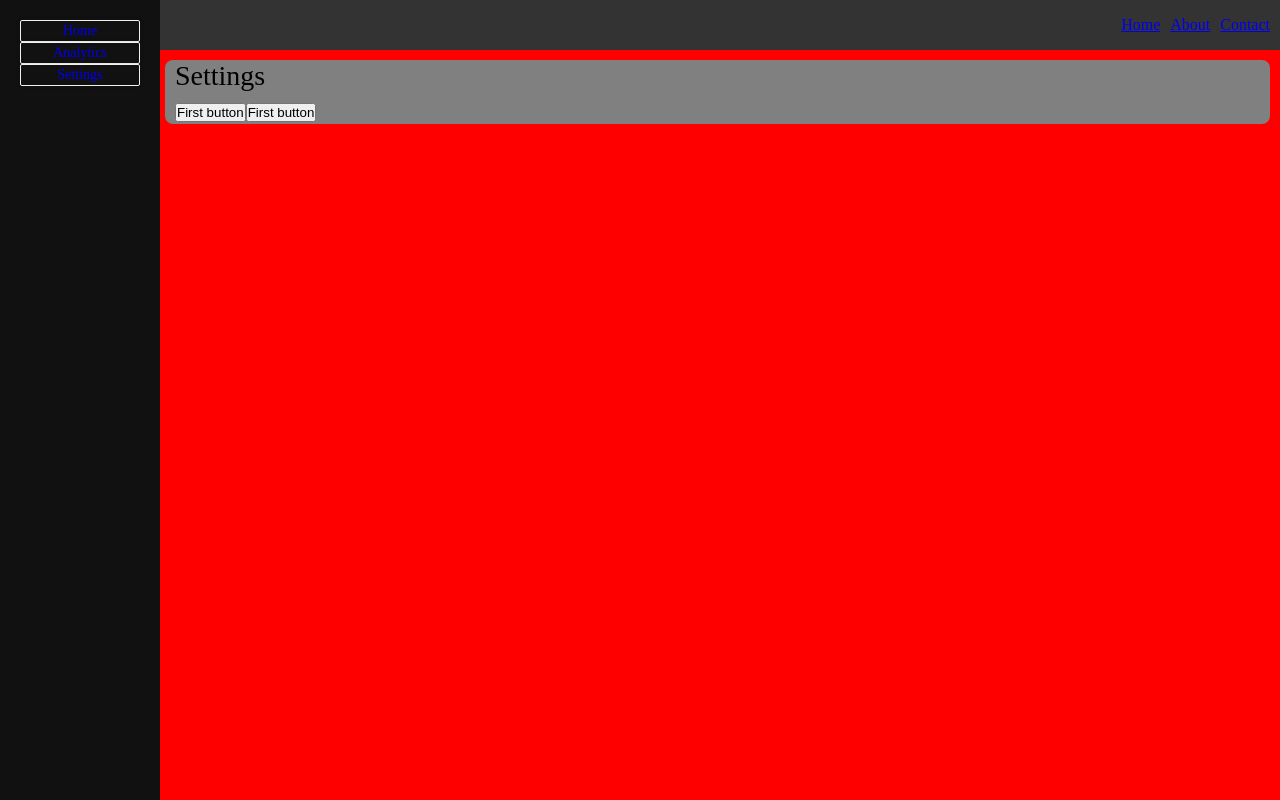
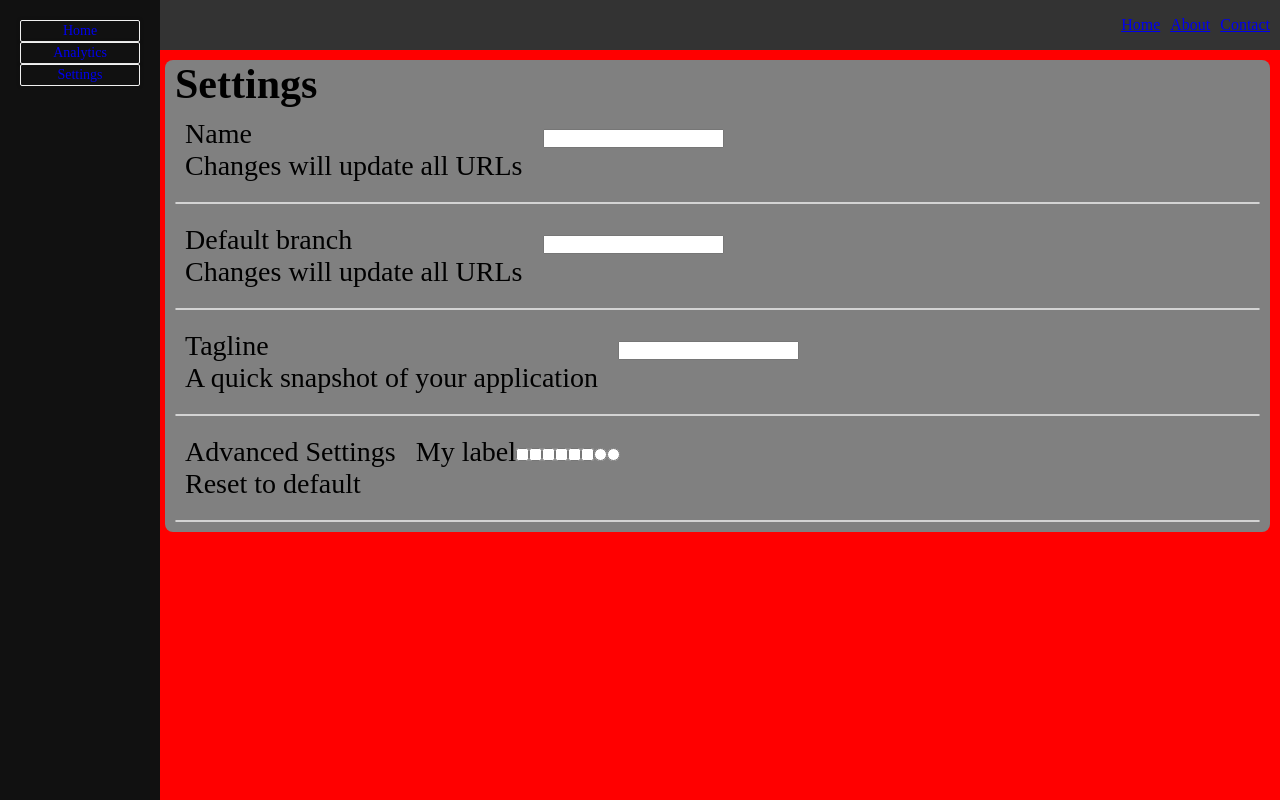
Before and after one commit to Anurag1096/react_1, a React app: page /settings in a window 1280 px wide. Built offline with nearby package versions, Linux system fonts and the light colour scheme.

Commit message:
adding setting form page

```diff
--- /dev/null
+++ b/src/pages/Settings/Settings.css
@@ -0,0 +1,17 @@
+.input_wrapper{
+    display:flex;
+    width:100%;
+}
+.input_info{
+    margin:10px;
+}
+.input_main{
+    margin:10px;
+}
+.divide{
+    border:0.5px solid #D3D3D3;
+    border-radius:4px;
+    width:100%;
+    height:1px;
+    margin:10px 0 10px 0;
+}
--- a/src/pages/Settings/index.tsx
+++ b/src/pages/Settings/index.tsx
@@ -1,19 +1,123 @@
-import React,{useEffect} from 'react'
+import React,{useEffect,useState} from 'react'
+import "./Settings.css"
+interface FormData{
+  name:string,
+  branch:string,
+  tagline:string,
+  allowNewMembers:boolean,
+  allowChangeNames:boolean,
+  deployRequest:boolean,
+  restrictBranch:boolean,
+  allowConsoleAccess:boolean,
+  autoCopyMigration:boolean,
+  myRadio:string,
 
+}
 const Settings = () => {
 
+  const [formData,setFormData]=useState<FormData>({
+    name:"",
+    branch:"",
+    tagline:"",
+    allowNewMembers:false,
+    allowChangeNames:false,
+    deployRequest:false,
+    restrictBranch:false,
+    allowConsoleAccess:false,
+    autoCopyMigration:false,
+    myRadio:"",
+  })
+
 useEffect(()=>{
+},[])
 
+const handleFormData=(e:React.ChangeEvent<HTMLInputElement>)=>{
+  // e.preventDefault() This was the issue in checkbox not updating properly
+ const {name,type,value,checked}=e.target
+ let newVal:string | boolean;
 
+ if (type === "checkbox") {
+  newVal = checked;
+} else if (type === "radio") {
+  if (checked) {
+    newVal = value;
+  }
+} else {
+  newVal = value;
+}
 
-},[])
+setFormData(prevFormData => ({
+  ...prevFormData,
+  [name]: type === "checkbox" ? checked : newVal
+}));
+ console.log("setting")
+}
   return (<>
-    <div>Settings
+  {/* Page header section */}
+  <div id ="header_wrapper">
+    <div id="page_title">
+    <h2>Settings</h2>
+    </div>
+    <div id="page_search"></div>
+  </div>
+  {/* The injection area would be conditionally rendered  */}
+  <div id="injection_area"></div>
+  {/* Form rendering area */}
+  <div id="form_area">
+    <form>
+      <div className="input_wrapper">
+      <div className="input_info" >
+      <div>Name</div>
+      <div>Changes will update all URLs</div>
+      </div>
+      <div className="input_main">
+        <input type='text' name='name' value={formData.name} onChange={handleFormData}/>
+      </div>
+      </div>
+      <div className='divide'></div>
+      <div className="input_wrapper">
+      <div className="input_info" >
+      <div>Default branch</div>
+      <div>Changes will update all URLs</div>
+      </div>
+      <div className="input_main">
+        <input type='text' name='branch' value={formData.branch} onChange={handleFormData}/>
+      </div>
+      </div>
+      <div className='divide'></div>
+      <div className="input_wrapper">
+      <div className="input_info" >
+      <div>Tagline</div>
+      <div>A quick snapshot of your application</div>
+      </div>
+      <div className="input_main">
+        <input type='text' name='tagline' value={formData.tagline} onChange={handleFormData}/>
+      </div>
+      </div>
+      <div className='divide'></div>
+      <div className="input_wrapper">
+      <div className="input_info" >
+      <div>Advanced Settings</div>
+      <div>Reset to default</div>
+      </div>
+      <div className="input_main">
+        <label htmlFor='allowNewMembers'>My label</label>
+        <input type='checkbox'  name='allowNewMembers' checked={formData.allowNewMembers} onChange={handleFormData}/>
+        <input type='checkbox'  name='allowChangeNames' checked={formData.allowChangeNames} onChange={handleFormData}/>
+        <input type='checkbox'  name='deployRequest' checked={formData.deployRequest} onChange={handleFormData}/>
+        <input type='checkbox'  name='restrictBranch' checked={formData.restrictBranch} onChange={handleFormData}/>
+        <input type='checkbox'  name='allowConsoleAccess' checked={formData.allowConsoleAccess} onChange={handleFormData}/>
+        <input type='checkbox'  name="autoCopyMigration"  checked={formData.autoCopyMigration} onChange={handleFormData}/>
+        <input type="radio"  name="myRadio" value="cat" checked={formData.myRadio === "cat"} onChange={handleFormData}/>
+        <input type="radio"  name="myRadio" value="bat" checked={formData.myRadio === "bat"} onChange={handleFormData}/>
       </div>
       <div>
 
-<button className="btn" >First button</button>
-      <button id="xbtn" className="btn" >First button</button>
+
+      </div>
+      </div>
+      <div className='divide'></div>
+    </form>
 
   </div>
     </>
```
Lines whose indentation alone changed are shown as unchanged.
